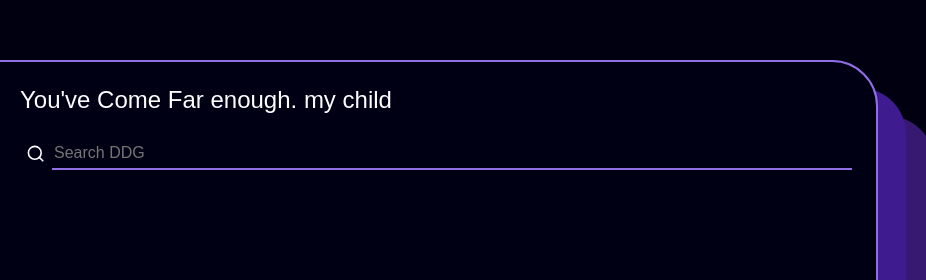
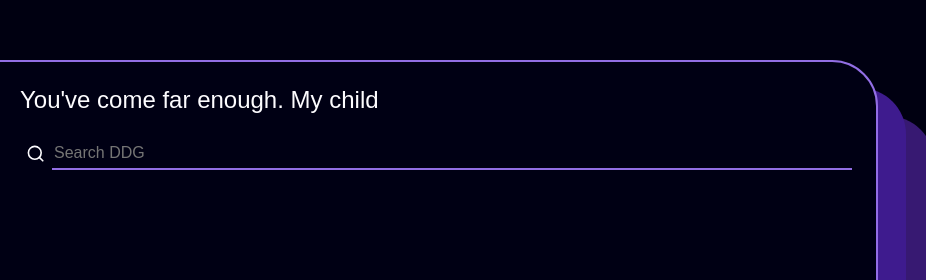
Before and after one commit to Airbrorne/Startpage, a plain HTML site: page index.html in a window 1280 px wide. Shown: the part 188-468 px from the top of the page, 354-1280 px from the left. Drawn offline with Linux system fonts and the light colour scheme.

Commit message:
Update index.html capitalization to mach source material

```diff
--- a/index.html
+++ b/index.html
@@ -10,7 +10,7 @@
     <div class="surface">
       <img src="https://github.com/Airbrorne/Startpage/blob/main/Lukes_wooly_adventure_cropped.png?raw=true" alt="" />
       <main>
-        <h1>You've Come Far enough. my child</h1>
+        <h1>You've come far enough. My child</h1>
         <div id="searchbar">
           <button>
             <svg xmlns="http://www.w3.org/2000/svg" width="24" height="24" viewBox="0 0 24 24" fill="none" stroke="currentColor" stroke-width="2" stroke-linecap="round" stroke-linejoin="round" class="feather feather-search"><circle cx="11" cy="11" r="8"></circle><line x1="21" y1="21" x2="16.65" y2="16.65"></line></svg>
```
